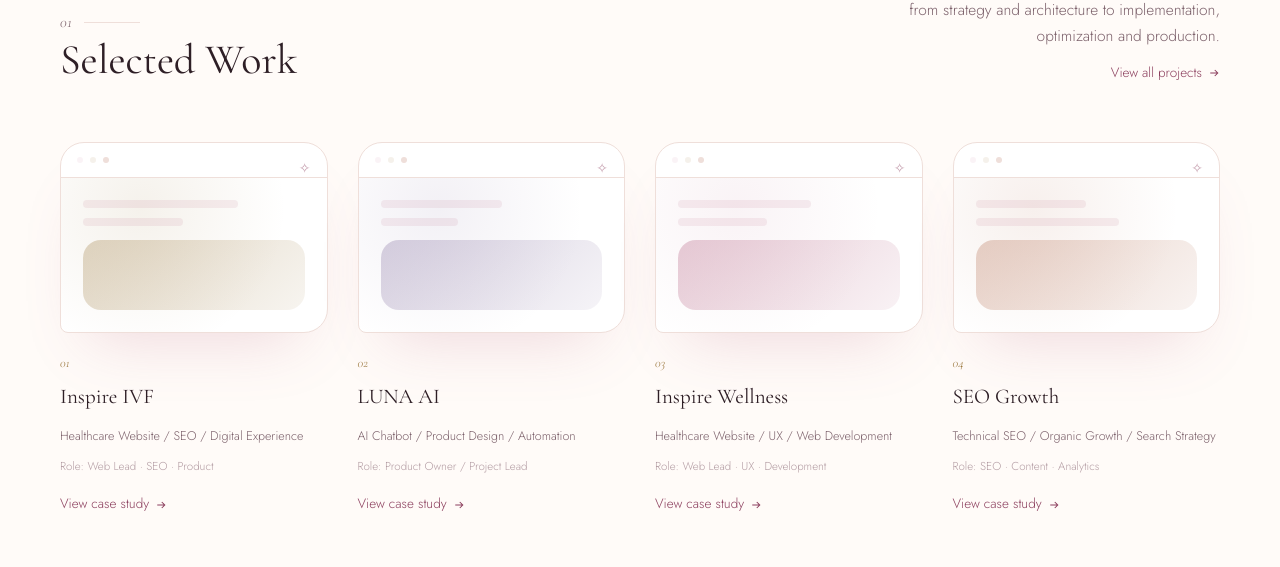
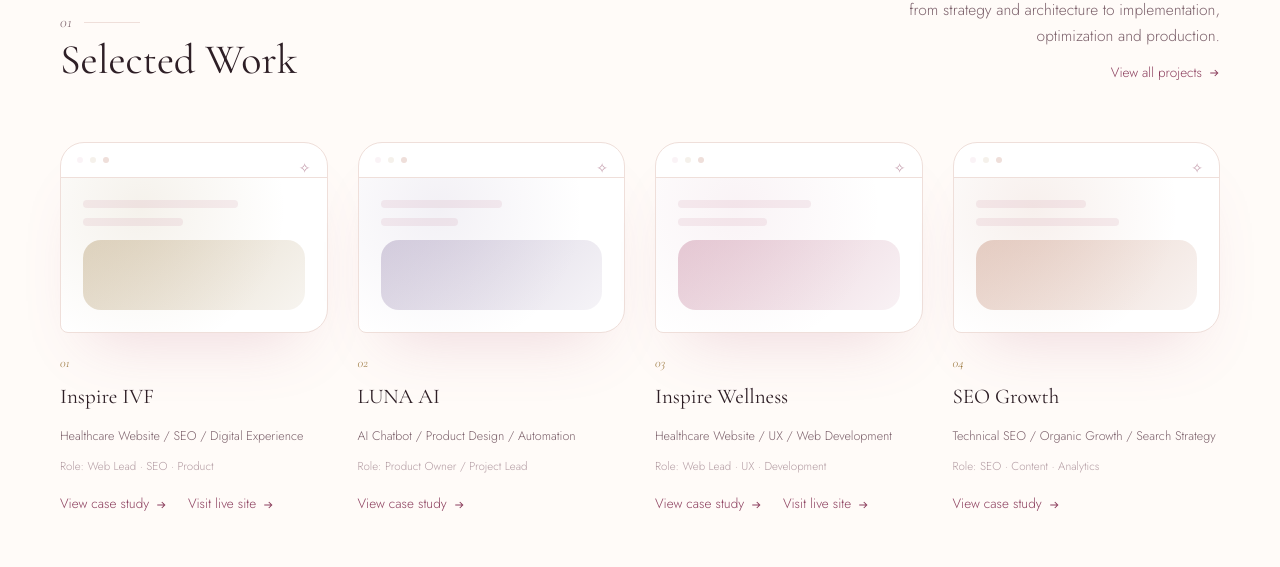
Before and after one commit to onlypamonlyyou-eng/pritsana-portfolio, a plain HTML site: page index.html in a window 1280 px wide. Shown: the part 950-1517 px from the top of the page. Drawn offline with nearby package versions, Linux system fonts and the light colour scheme.

Commit message:
Add live site links to Inspire IVF and Inspire Wellness work cards

```diff
--- a/index.html
+++ b/index.html
@@ -787,7 +787,7 @@
     </div>
 
     <div class="work-grid">
-      <a class="work-card reveal" href="work-inspire-ivf.html">
+      <div class="work-card reveal">
         <div class="device-mock device-mock--gold" aria-hidden="true">
           <div class="device-mock__top"><i></i><i></i><i></i></div>
           <div class="device-mock__body">
@@ -799,8 +799,9 @@
         <h3 class="work-card__title">Inspire IVF</h3>
         <p class="work-card__cat">Healthcare Website / SEO / Digital Experience</p>
         <p class="work-card__role">Role: Web Lead · SEO · Product</p>
-        <span class="text-link">View case study <svg viewBox="0 0 16 16" fill="none"><path d="M3 8h10M9 4l4 4-4 4" stroke="currentColor" stroke-width="1.4"/></svg></span>
-      </a>
+        <a class="text-link" href="work-inspire-ivf.html" style="margin-right:16px;">View case study <svg viewBox="0 0 16 16" fill="none"><path d="M3 8h10M9 4l4 4-4 4" stroke="currentColor" stroke-width="1.4"/></svg></a>
+        <a class="text-link" href="https://www.inspireivf.com/" target="_blank" rel="noopener">Visit live site <svg viewBox="0 0 16 16" fill="none"><path d="M3 8h10M9 4l4 4-4 4" stroke="currentColor" stroke-width="1.4"/></svg></a>
+      </div>
 
       <a class="work-card reveal" href="work-luna-ai.html">
         <div class="device-mock device-mock--lilac" aria-hidden="true">
@@ -817,7 +818,7 @@
         <span class="text-link">View case study <svg viewBox="0 0 16 16" fill="none"><path d="M3 8h10M9 4l4 4-4 4" stroke="currentColor" stroke-width="1.4"/></svg></span>
       </a>
 
-      <a class="work-card reveal" href="work-inspire-wellness.html">
+      <div class="work-card reveal">
         <div class="device-mock device-mock--rose" aria-hidden="true">
           <div class="device-mock__top"><i></i><i></i><i></i></div>
           <div class="device-mock__body">
@@ -829,8 +830,9 @@
         <h3 class="work-card__title">Inspire Wellness</h3>
         <p class="work-card__cat">Healthcare Website / UX / Web Development</p>
         <p class="work-card__role">Role: Web Lead · UX · Development</p>
-        <span class="text-link">View case study <svg viewBox="0 0 16 16" fill="none"><path d="M3 8h10M9 4l4 4-4 4" stroke="currentColor" stroke-width="1.4"/></svg></span>
-      </a>
+        <a class="text-link" href="work-inspire-wellness.html" style="margin-right:16px;">View case study <svg viewBox="0 0 16 16" fill="none"><path d="M3 8h10M9 4l4 4-4 4" stroke="currentColor" stroke-width="1.4"/></svg></a>
+        <a class="text-link" href="https://inspirewellness-center.com/" target="_blank" rel="noopener">Visit live site <svg viewBox="0 0 16 16" fill="none"><path d="M3 8h10M9 4l4 4-4 4" stroke="currentColor" stroke-width="1.4"/></svg></a>
+      </div>
 
       <a class="work-card reveal" href="work-seo-growth.html">
         <div class="device-mock device-mock--terracotta" aria-hidden="true">
```
